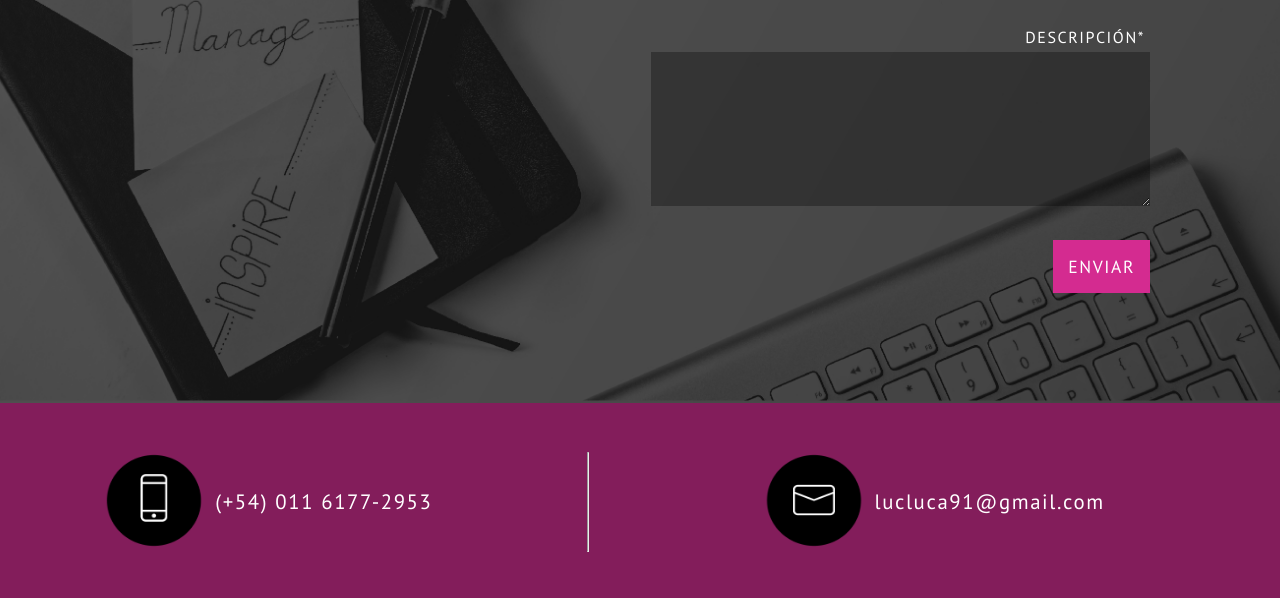
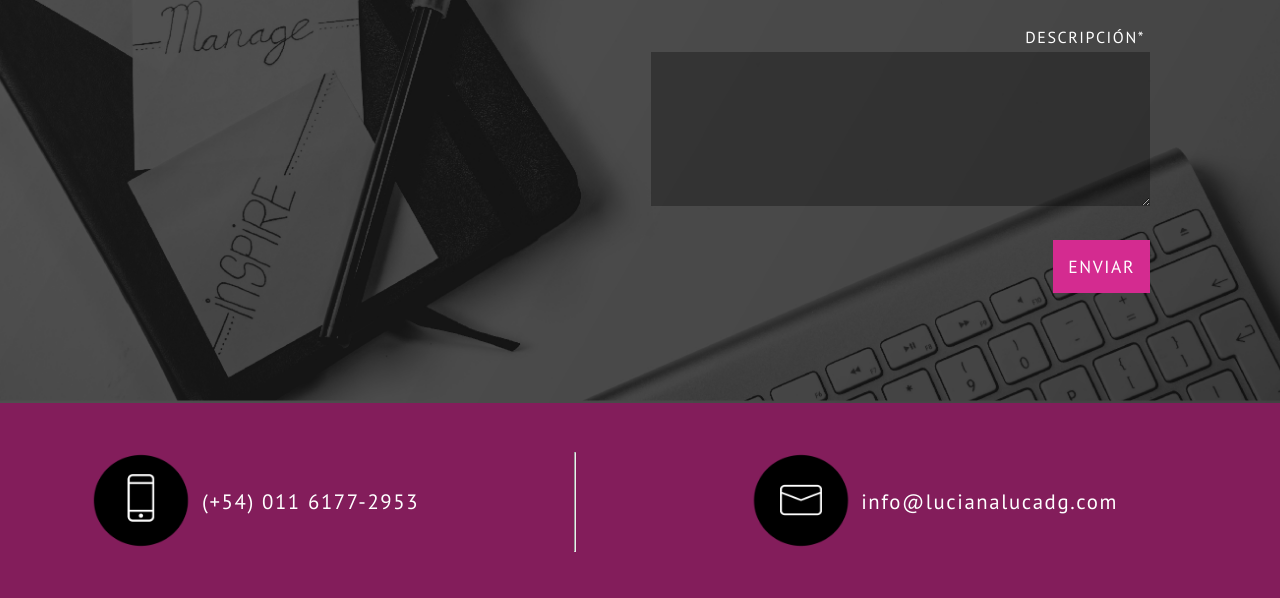
Before and after one commit to Lucianal91/Proyecto-final, a plain HTML site: page index.html in a window 1280 px wide. Shown: the part 3578-4176 px from the top of the page. Drawn offline with nearby package versions, Linux system fonts and the light colour scheme.

Commit message:
cambie mail

```diff
--- a/index.html
+++ b/index.html
@@ -354,7 +354,7 @@
 
 				<div class="mail">
 				<img class="log" src="img/email.png" alt="email" height="100px" width="100px"></div>
-				<div class="email item">lucluca91@gmail.com</div>
+				<div class="email item">info@lucianalucadg.com</div>
 			</div>
 
 			</article>
```
